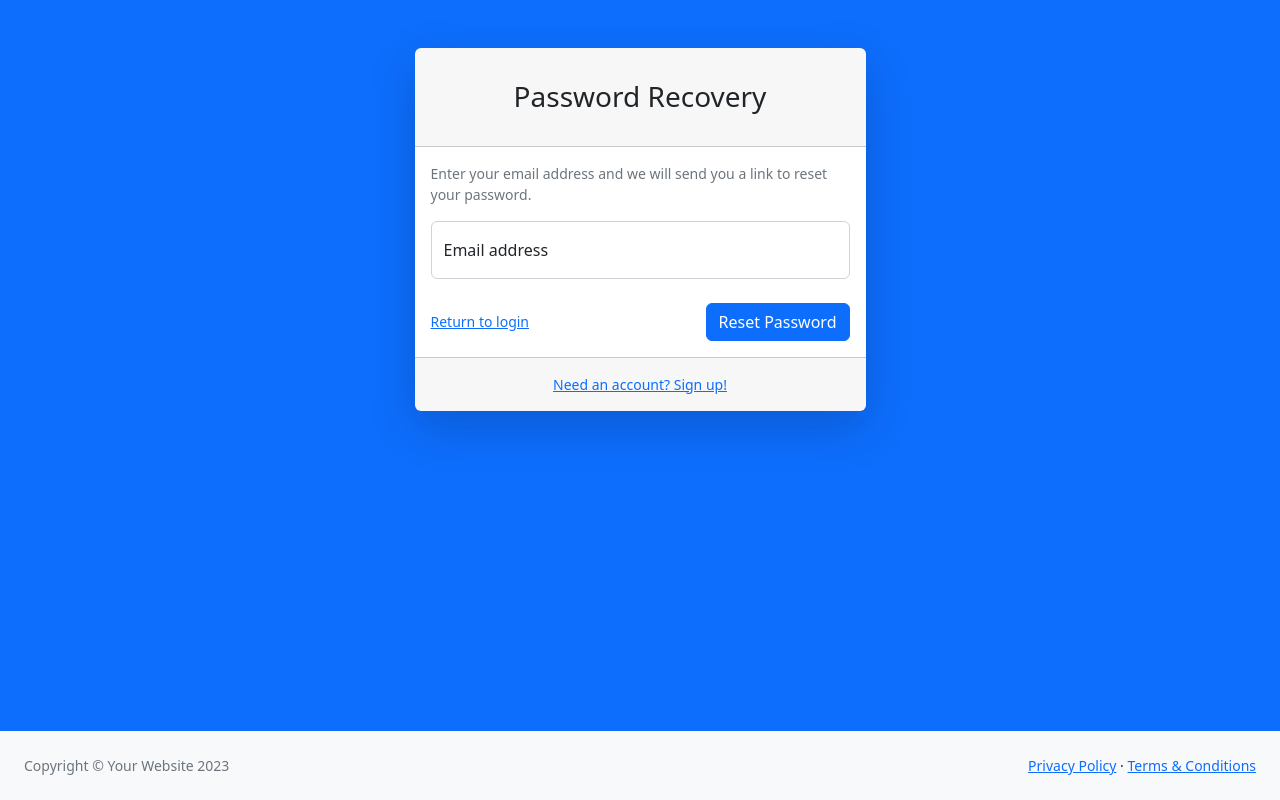
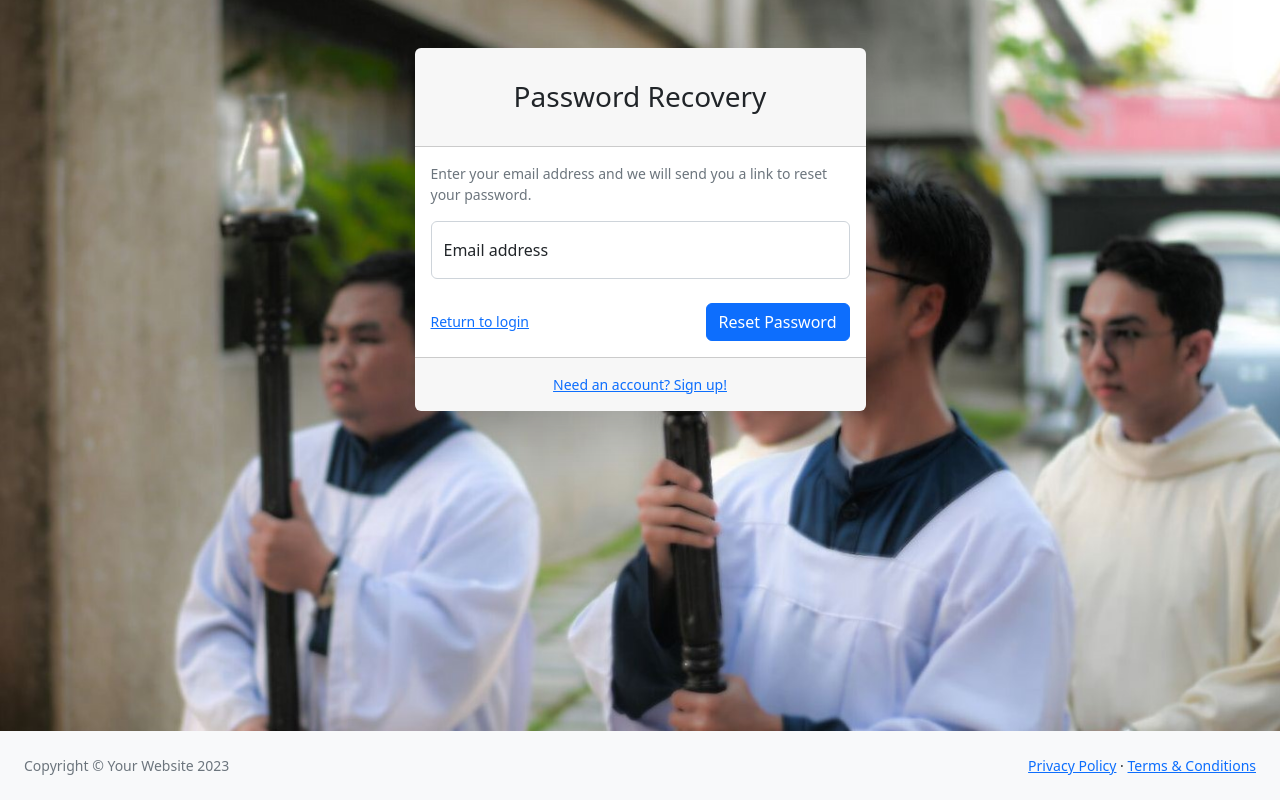
Before and after one commit to ayarchvs/Campus-Ministry-Evaluation-System, a PHP site: page /password.php in a window 1280 px wide. Run offline with PHP 8.4, Linux system fonts and the light colour scheme; some libraries are stand-ins or nearby versions.

Commit message:
Password php background update

```diff
--- a/Campus Ministry Website/website/framework ver/bootstrap/password.php
+++ b/Campus Ministry Website/website/framework ver/bootstrap/password.php
@@ -10,7 +10,7 @@
         <link href="css/styles.css" rel="stylesheet" />
         <script src="https://use.fontawesome.com/releases/v6.3.0/js/all.js" crossorigin="anonymous"></script>
     </head>
-    <body class="bg-primary">
+    <body class="bg-primary" style="background-image: url('assets/img/password.jpg'); background-size: cover; background-position: center;">
         <div id="layoutAuthentication">
             <div id="layoutAuthentication_content">
                 <main>
```
Also changed, not shown: Campus Ministry Website/website/framework ver/bootstrap/assets/img/password.jpg (added).
